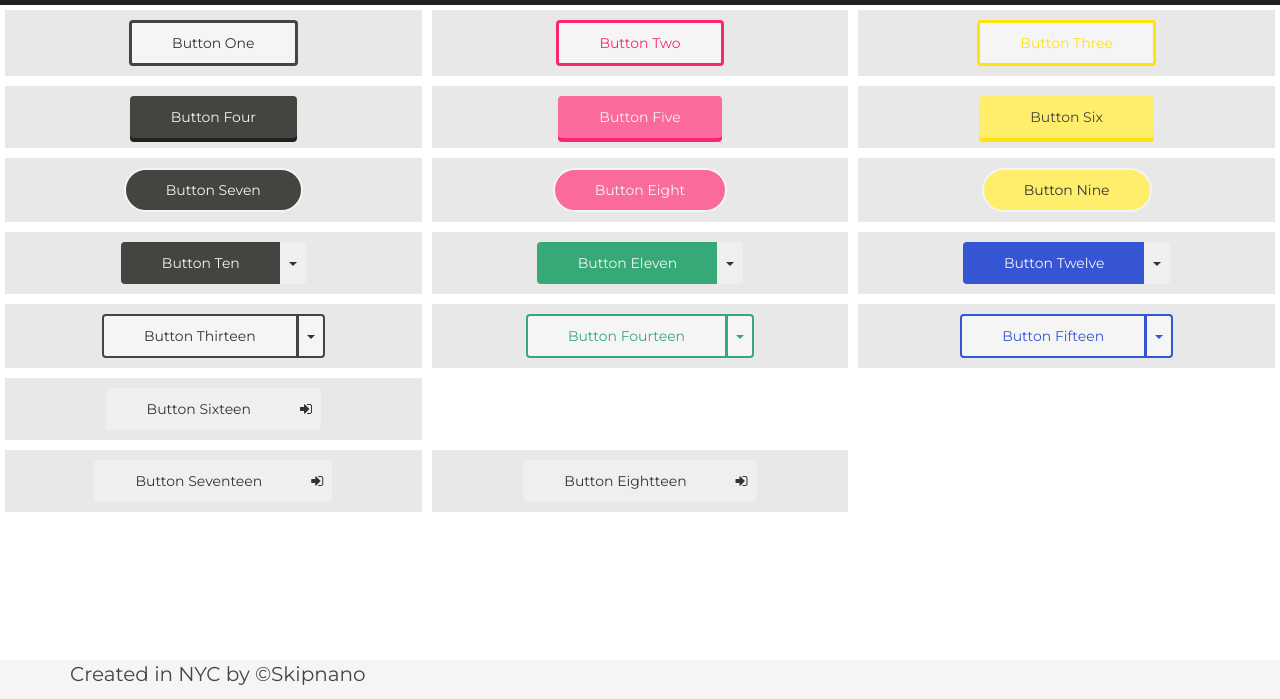
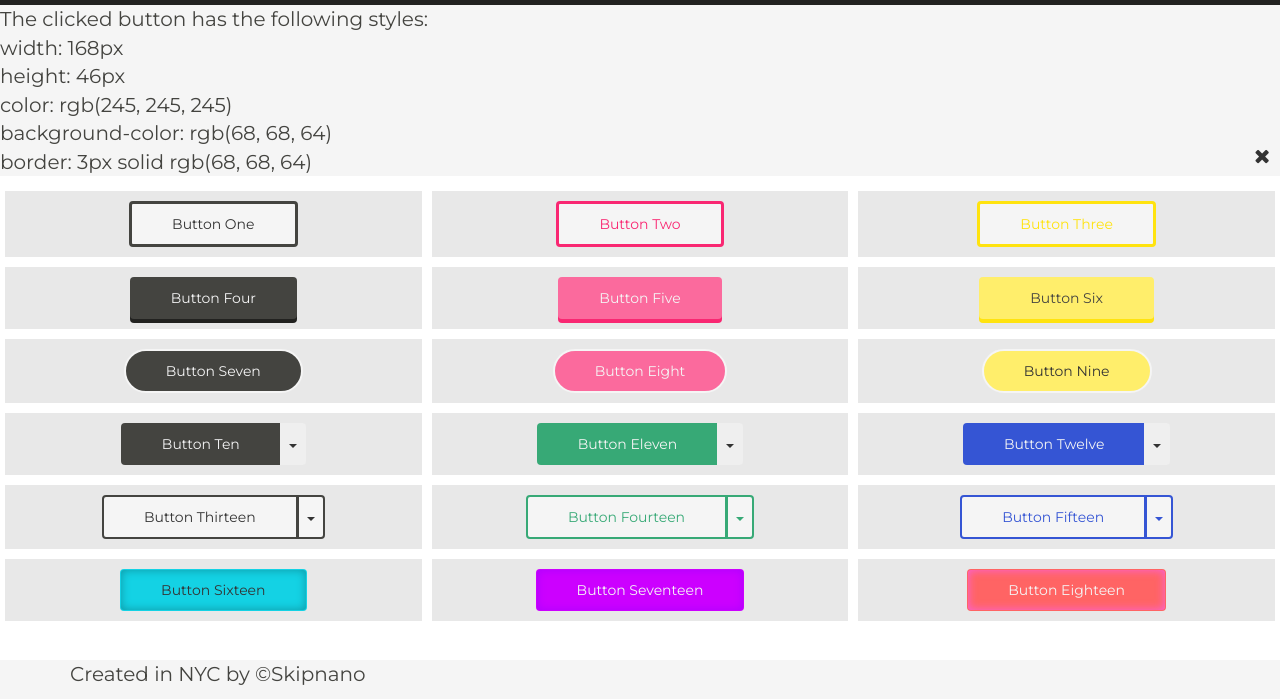
Before and after one commit to skipnano/buttons-for-fun, a plain HTML site: page index.html in a window 1280 px wide. Both pictures are taken after a click on the button "Button One". Shown: the part 101-800 px from the top of the page. Drawn offline with nearby package versions, Linux system fonts and the light colour scheme.

Commit message:
New JS, CSS, and HTML
Added additional buttons, button styles, and js file that displays css
properties of each button style when clicked.

```diff
--- a/css/styles.css
+++ b/css/styles.css
@@ -26,13 +26,33 @@ p {
 	font-size: 20px;
 	font-family: 'Montserrat', sans-serif;
 }
+#popup {
+	margin: 0 auto;
+	background-color: #f5f5f5;
+	font-family: 'Montserrat', sans-serif;
+	font-size: 10px;
+	clear: both;
+}
+.hidden {
+	display: none;
+}
+.show {
+	display: inline;
+}
+.fa-times {
+	float: right;
+	margin-top: -40px;
+    margin-right: 10px;
+    font-size: 20px;
+}
+
 
 /*ANIMATION & ROTATION ON THE LOGO*/
 #logo {
-	-webkit-animation: logoZoom 2s; /* Safari 4+ */
-  	-moz-animation:    logoZoom 2s; /* Fx 5+ */
-  	-o-animation:      logoZoom 2s; /* Opera 12+ */
-  	animation:         logoZoom 2s; /* IE 10+, Fx 29+ */
+	-webkit-animation: logoZoom 3s; /* Safari 4+ */
+  	-moz-animation:    logoZoom 3s; /* Fx 5+ */
+  	-o-animation:      logoZoom 3s; /* Opera 12+ */
+  	animation:         logoZoom 3s; /* IE 10+, Fx 29+ */
   	-ms-transform: 		rotate(-25deg); /* IE 9 */
     -webkit-transform: 	rotate(-25deg); /* Chrome, Safari, Opera */
     transform: 			rotate(-25deg);
@@ -160,12 +180,31 @@ p {
 	border: solid 2px #3555d4;
 	color: #3555d4;
 }
+.b16 {
+	box-shadow: inset 0px 0px 10px #0e97a4;
+	background-color: #14D2E4;
+}
+.b17 {
+	box-shadow: inset 0px 0px 10px #ad00ff;
+	background-color: #cc00ff;
+	color: #f5f5f5;
+}
+.b18 {
+	box-shadow: inset 0px 0px 10px #fb62dd;
+	background-color: #ff6464;
+	color: #f5f5f5;
+}
+
+/*SWICTHES*/
+
+
+/*END SWITCHES*/
 
 /*PSEUDO CLASSES*/
 
 a:hover {text-decoration: none; color: #37a976;}
 
-/*#logo:hover {color: #37a976;}*/
+#logo:hover {color: #37a976;}
 
 .btn:focus {outline:0 !important;}
 
@@ -208,6 +247,9 @@ a:hover {text-decoration: none; color: #37a976;}
 	background-color: #3555d4;
 	color: #f5f5f5;
 }
+.b16:hover {
+	content: attr(data-hover);
+}
 
 /*MOBILE*/
 @media only screen and (max-width: 768px) {
--- a/index.html
+++ b/index.html
@@ -23,8 +23,15 @@
 <body>
 	<div class="container-fluid">
 		<header class="fixed-header">
-			<h1>Buttons For Fun. <span><i id="logo" class="fa fa-hand-pointer-o"></i></span></h1>
+				<h1>Buttons For Fun. <span><i id="logo" class="fa fa-hand-pointer-o"></i></span></h1>
 		</header>
+
+		<!-- BEGIN POPUP -->
+		<div id="popup" class="hidden">
+			<p id="result">Button CSS here</p>
+			<i class="fa fa-times" aria-hidden="true"></i>
+		</div>
+		<!-- END POPUP -->
 
 		<div class="row button-row">
 			<div class="col-sm-4 btn-column">
@@ -185,61 +192,21 @@
 		<div class="row button-row">
 			<div class="col-sm-4 btn-column">
 				<div class="module">
-					<div class="btn-group">
-						<button type="button" class="btn b16">Button Sixteen</button>
-						<button type="button" class="btn b16-drop dropdown-toggle" data-toggle="dropdown" aria-haspopup="true" aria-expanded="false">
-							<span><i class="fa fa-sign-in"></i></span>
-							<span class="sr-only">Toggle Dropdown</span>
-						</button>
-						<div class="dropdown-menu">
-							<!-- <div class="input-group">
-								<span class="input-group-addon" id="basic-addon2">@</span>
-								<input type="text" class="form-control" placeholder="Username" aria-describedby="basic-addon2">
-							</div> -->
-							<!--<div class="input-group input-group-sm">
-								<span class="input-group-addon" id="basic-addon3"><i class="fa fa-key"></i></span>
-								<input type="text" class="form-control" placeholder="Password" aria-describedby="basic-addon3">
-							</div> -->
-							</div>
-						</div>
-					</div>
+					<button type="submit" value="submit" class="btn b16">Button Sixteen</button>
 				</div>
 			</div>
 			<div class="col-sm-4 btn-column">
 				<div class="module">
-					<div class="btn-group">
-						<button type="button" class="btn b17">Button Seventeen</button>
-						<button type="button" class="btn b17-drop dropdown-toggle" data-toggle="dropdown" aria-haspopup="true" aria-expanded="false">
-							<span><i class="fa fa-sign-in"></i></span>
-							<span class="sr-only">Toggle Dropdown</span>
-						</button>
-						<div class="dropdown-menu">
-							<!-- <div class="input-group">
-								<span class="input-group-addon" id="basic-addon2">@</span>
-								<input type="text" class="form-control" placeholder="Username" aria-describedby="basic-addon2">
-							</div>  -->
-						</div>
-					</div>
+					<button type="submit" value="submit" class="btn b17">Button Seventeen</button>
 				</div>
 			</div>
 			<div class="col-sm-4 btn-column">
 				<div class="module">
-					<div class="btn-group">
-						<button type="button" class="btn b18">Button Eightteen</button>
-						<button type="button" class="btn b18-drop dropdown-toggle" data-toggle="dropdown" aria-haspopup="true" aria-expanded="false">
-							<span><i class="fa fa-sign-in"></i></span>
-							<span class="sr-only">Toggle Dropdown</span>
-						</button>
-						<div class="dropdown-menu">
-							<!-- <div class="input-group input-group-sm">
-								<span class="input-group-addon" id="basic-addon3">@</span>
-								<input type="text" class="form-control" placeholder="Username" aria-describedby="basic-addon3">
-							</div>  -->
-						</div>
-					</div>
+					<button type="submit" value="submit" class="btn b18">Button Eighteen</button>
 				</div>
 			</div>
-		</div> <!--end row6-->
+		</div> <!--end row3-->
+
 	</div> <!--End container fluid div -->
 
 	<footer class="footer navbar-fixed-bottom">
@@ -253,5 +220,6 @@
 <script src="https://code.jquery.com/jquery-1.11.3.min.js"></script>
 <!-- Latest compiled and minified JavaScript -->
 <script src="https://maxcdn.bootstrapcdn.com/bootstrap/3.3.5/js/bootstrap.min.js"></script>
+<script src="js/app.js"></script>
 
 </html>
--- /dev/null
+++ b/js/app.js
@@ -0,0 +1,51 @@
+// Buttons for Fun
+// Coded By: Dean Gilroy
+// Version 1.0
+
+console.log("js loaded");
+
+// When user clicks on a button display a popup
+// The popup lists the CSS for that button
+
+$( ".btn" ).click(function(event) {
+	event.preventDefault();
+	console.log("You clicked a button");
+
+	// removes the default hidden class on the popup, so that the popup displays
+	$("#popup").removeClass('hidden');
+	$("#popup").addClass('show');
+
+		// Printing the CSS in the popup
+		var html = [ "The clicked button has the following styles:" ];
+
+	  	var styleProps = $( this ).css(["width", "height", "color", "background-color", "border"]);
+
+	  	$.each( styleProps, function( prop, value ) {
+	    	html.push( prop + ": " + value );
+	  	});
+
+	  	$( "#result" ).html( html.join( "<br>" ) );
+	});
+// });
+
+// function that closes the popup on click of 'x'
+$( ".fa-times" ).click( function () {
+	$("#popup").removeClass('show');
+	$("#popup").addClass('hidden');
+});
+
+
+
+/*
+  var html = [ "The clicked div has the following styles:" ];
+
+  var styleProps = $( this ).css([
+    "width", "height", "color", "background-color"
+  ]);
+  $.each( styleProps, function( prop, value ) {
+    html.push( prop + ": " + value );
+  });
+
+  $( "#result" ).html( html.join( "<br>" ) );
+});
+*/
```
